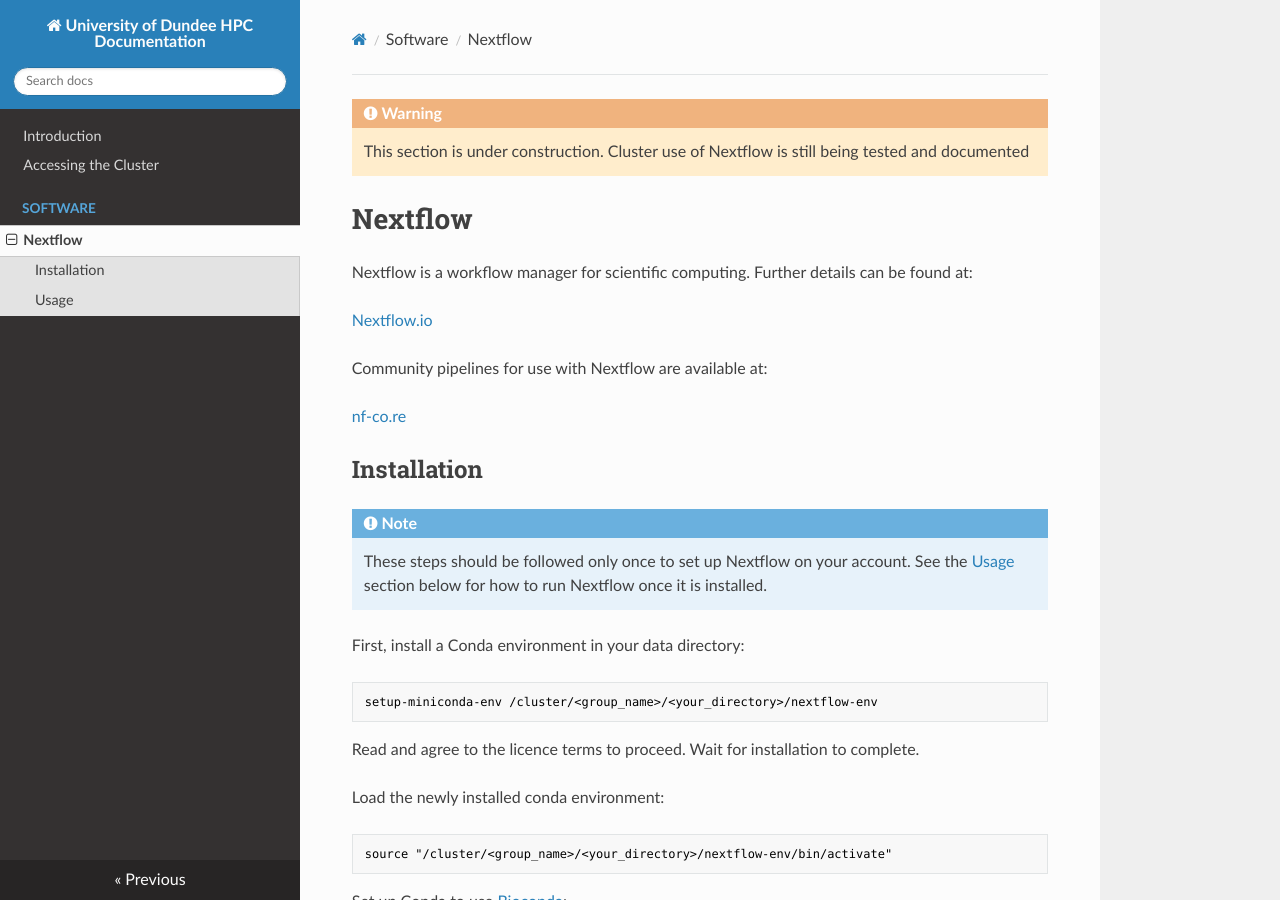
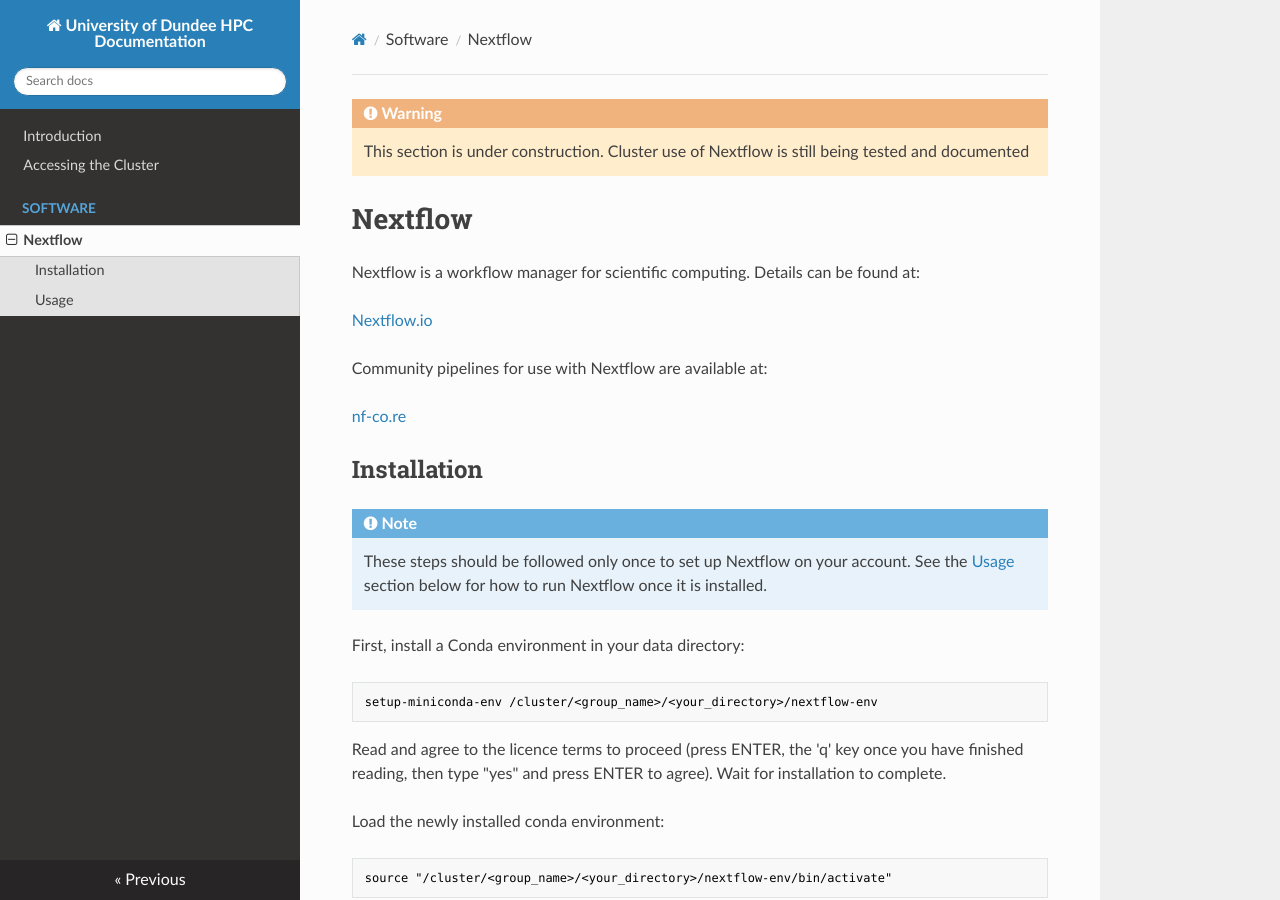
Before and after one commit to dsloanm-uodit/hpc-docs, an MkDocs documentation site: the page built from docs/software/nextflow.md, in a window 1280 px wide and 900 px high. Built offline with MkDocs 1.6.1, drawn with Linux system fonts in a browser that asks for light colours; nearby versions of some CDN libraries.

Commit message:
Clarification for agreeing to Conda licence terms and minor sentence restructuring

````diff
--- a/docs/software/nextflow.md
+++ b/docs/software/nextflow.md
@@ -4,7 +4,7 @@
 
 # Nextflow
 
-Nextflow is a workflow manager for scientific computing. Further details can be found at:
+Nextflow is a workflow manager for scientific computing. Details can be found at:
 
 [Nextflow.io](https://www.nextflow.io)
 
@@ -25,7 +25,8 @@ First, install a Conda environment in your data directory:
 setup-miniconda-env /cluster/<group_name>/<your_directory>/nextflow-env
 ```
 
-Read and agree to the licence terms to proceed. Wait for installation to complete.
+Read and agree to the licence terms to proceed (press ENTER, the 'q' key once you have finished reading, then type "yes" and press ENTER to agree).
+Wait for installation to complete.
 
 Load the newly installed conda environment:
 
````
